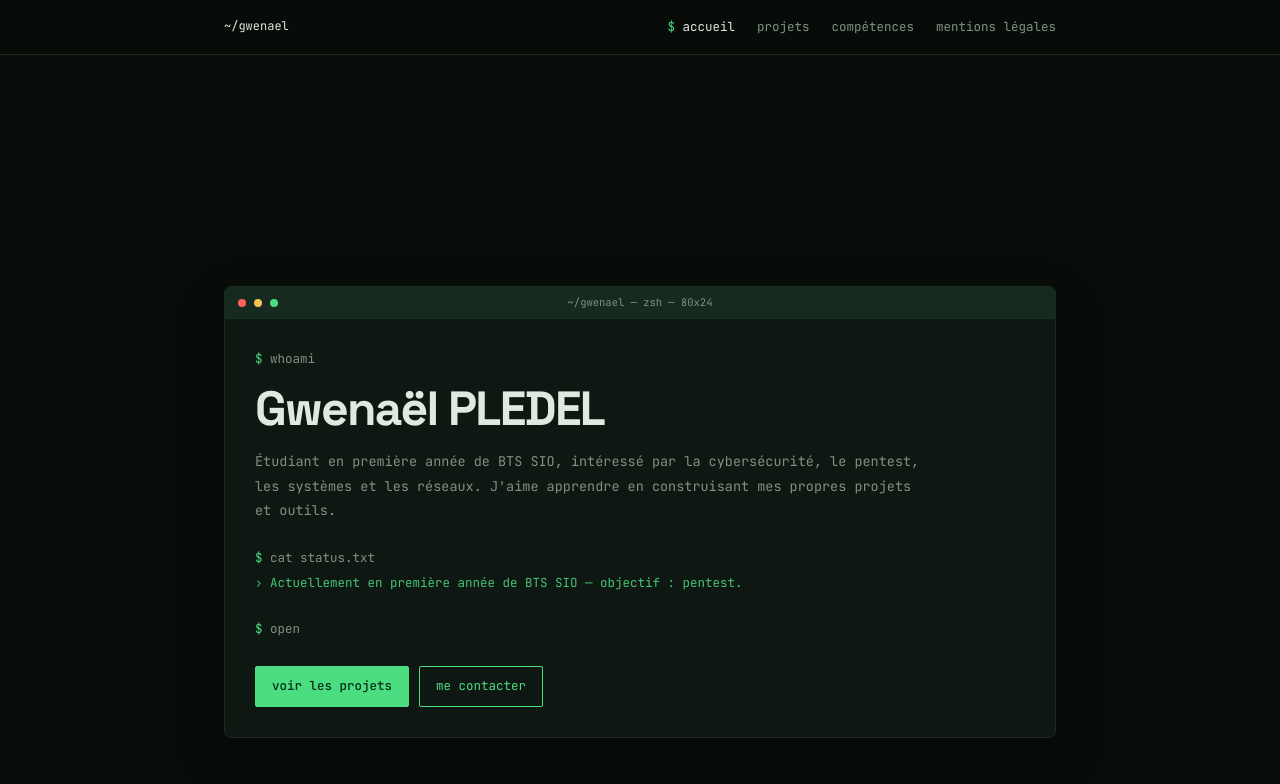
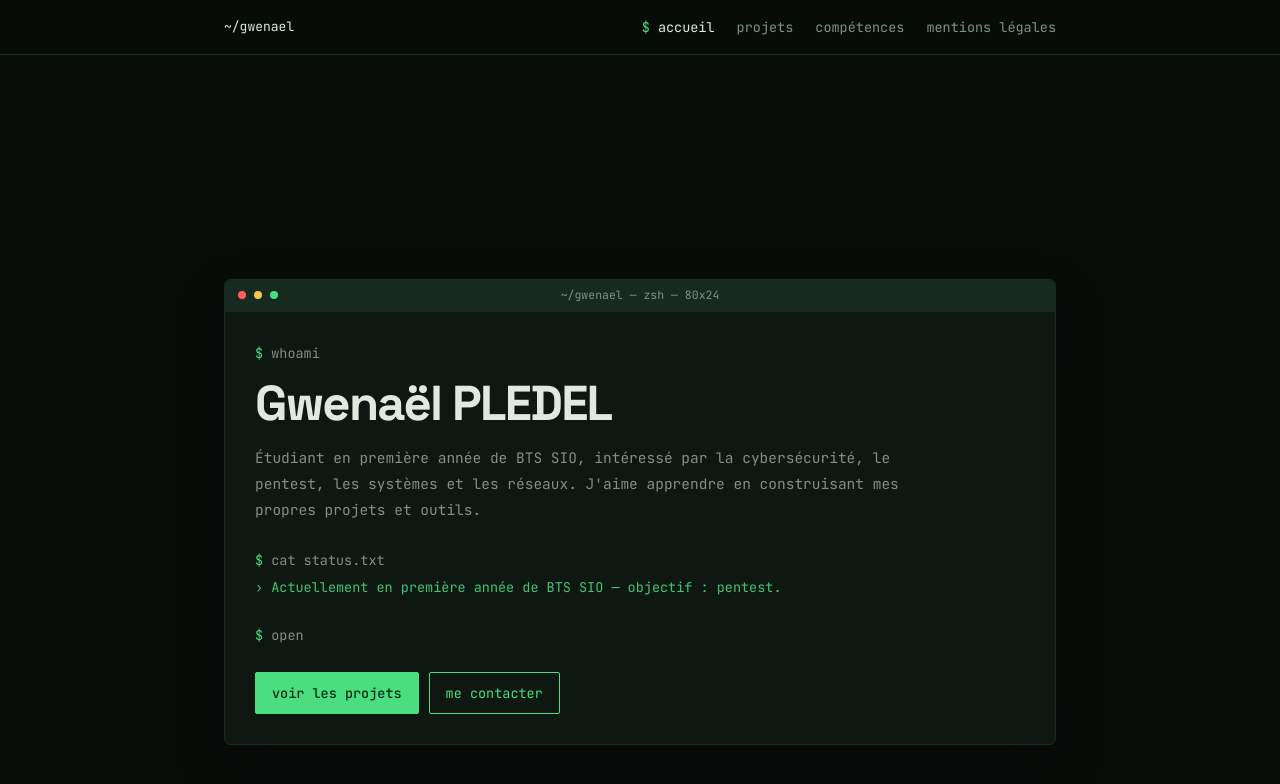
Before and after one commit to vzsca/Portfolio-Gwenael, a Jekyll site: the page built from index.html, in a window 1280 px wide and 900 px high. Shown: the top 784 px of the window. Built offline with Jekyll 4.4.1, drawn with Linux system fonts in a browser that asks for light colours.

Commit message:
Increase all CSS font sizes by 1px

```diff
--- a/css/style.css
+++ b/css/style.css
@@ -15,96 +15,96 @@
 }
 * { box-sizing: border-box; }
 html { scroll-behavior: smooth; scroll-padding-top: 76px; background: var(--bg); }
-body { margin: 0; background: var(--bg); color: var(--text); font: 16px/1.65 var(--mono); -webkit-font-smoothing: antialiased; }
+body { margin: 0; background: var(--bg); color: var(--text); font: 17px/1.65 var(--mono); -webkit-font-smoothing: antialiased; }
 a { color: inherit; text-decoration: none; }
 a:focus-visible { outline: 2px solid var(--green); outline-offset: 4px; }
 .wrap { max-width: 872px; margin: 0 auto; padding: 0 20px; }
 header { position: sticky; top: 0; z-index: 10; background: rgba(8,13,10,.94); backdrop-filter: blur(8px); border-bottom: 1px solid var(--line); }
 .header-inner { display: flex; justify-content: space-between; align-items: center; min-height: 54px; gap: 20px; }
-.brand { color: var(--text); font-size: 12px; white-space: nowrap; }
+.brand { color: var(--text); font-size: 13px; white-space: nowrap; }
 .brand:hover { color: var(--green); }
 nav { display: flex; flex-wrap: wrap; gap: 22px; }
-nav a { color: var(--muted); font-size: 12.5px; transition: color .15s; }
+nav a { color: var(--muted); font-size: 13.5px; transition: color .15s; }
 nav a:hover, nav a.active { color: var(--text); }
 nav a.active::before { content: "$ "; color: var(--green); }
 main { display: block; }
 .hero { min-height: calc(100svh - 54px); display: flex; align-items: center; justify-content: center;padding-top: 0px; padding-bottom: 28px; }
 .term { background: var(--panel); border: 1px solid var(--line); border-radius: 7px; overflow: hidden; }
 .hero-term { width: 100%; max-width: 872px; box-shadow: 0 20px 50px rgba(0,0,0,.28); }
-.term-bar { position: relative; display: flex; align-items: center; gap: 8px; height: 32px; padding: 0 13px; background: var(--bar); border-bottom: 1px solid var(--line); color: var(--muted); font-size: 11.5px; }
+.term-bar { position: relative; display: flex; align-items: center; gap: 8px; height: 32px; padding: 0 13px; background: var(--bar); border-bottom: 1px solid var(--line); color: var(--muted); font-size: 12.5px; }
 .dot { display: inline-block; width: 8px; height: 8px; border-radius: 50%; flex: 0 0 auto; }
 .dot.r { background: var(--red); }
 .dot.y { background: var(--yellow); }
 .dot.g { background: var(--green); }
-.term-title { position: absolute; left: 0; right: 0; text-align: center; pointer-events: none; color: var(--muted); font-size: 10.5px; }
+.term-title { position: absolute; left: 0; right: 0; text-align: center; pointer-events: none; color: var(--muted); font-size: 11.5px; }
 .term-body { padding: 30px; }
-.prompt { color: var(--muted); font-size: 12.5px; margin: 0; }
+.prompt { color: var(--muted); font-size: 13.5px; margin: 0; }
 .prompt::before { content: "$ "; color: var(--green); }
-.hero h1 { font: 700 clamp(34px, 5vw, 48px)/1.12 var(--display); letter-spacing: -.035em; margin: 12px 0; color: var(--text); }
-.tagline { color: var(--muted); font-size: 13.5px; max-width: 680px; line-height: 1.8; }
+.hero h1 { font: 700 clamp(35px, 5vw, 49px)/1.12 var(--display); letter-spacing: -.035em; margin: 12px 0; color: var(--text); }
+.tagline { color: var(--muted); font-size: 14.5px; max-width: 680px; line-height: 1.8; }
 .block { margin-top: 26px; }
-.out { color: var(--green); opacity: .88; margin-top: 4px; min-height: 1.65em; font-size: 12.5px; }
+.out { color: var(--green); opacity: .88; margin-top: 4px; min-height: 1.65em; font-size: 13.5px; }
 .out::before { content: "› "; }
 .cursor { display: inline-block; width: 8px; height: 15px; background: var(--green); vertical-align: -2px; margin-left: 3px; animation: blink 1.1s steps(1) infinite; }
 @keyframes blink { 50% { opacity: 0; } }
 .btns { display: flex; flex-wrap: wrap; gap: 10px; margin-top: 26px; }
-.btn { display: inline-flex; justify-content: center; padding: 9px 16px; border: 1px solid var(--green); color: var(--green); border-radius: 2px; font-size: 12.5px; transition: background .15s, color .15s; }
+.btn { display: inline-flex; justify-content: center; padding: 9px 16px; border: 1px solid var(--green); color: var(--green); border-radius: 2px; font-size: 13.5px; transition: background .15s, color .15s; }
 .btn.solid { background: var(--green); color: #052e16; font-weight: 500; }
 .btn:hover { background: var(--green); color: #052e16; }
 .btn.solid:hover { filter: brightness(1.08); }
 .wrap > section { margin-top: 96px; scroll-margin-top: 78px; }
-h2 { font: 700 22px/1.3 var(--display); letter-spacing: -.015em; padding-bottom: 11px; border-bottom: 1px solid var(--line); margin: 0 0 22px; }
+h2 { font: 700 23px/1.3 var(--display); letter-spacing: -.015em; padding-bottom: 11px; border-bottom: 1px solid var(--line); margin: 0 0 22px; }
 h2 .sym { color: var(--green); margin-right: 6px; }
-.group-label { color: var(--muted); font-size: 11.5px; margin: 26px 0 10px; }
+.group-label { color: var(--muted); font-size: 12.5px; margin: 26px 0 10px; }
 .group-label b { color: var(--green); font-weight: 500; }
 .project-terminal { margin-bottom: 24px; }
 .projects { display: flex; flex-direction: column; gap: 0; padding: 8px 14px; }
 .proj { display: grid; grid-template-columns: 74px minmax(0, 1fr) auto; align-items: start; gap: 12px 18px; padding: 17px 9px; border-bottom: 1px solid var(--line); transition: background .15s; }
 .proj:last-child { border-bottom: 0; }
 .proj:hover { background: rgba(74,222,128,.035); }
-.date { color: var(--muted); font-size: 11px; padding-top: 2px; }
+.date { color: var(--muted); font-size: 12px; padding-top: 2px; }
 .project-main { display: block; min-width: 0; }
-.name { display: block; color: var(--text); font-size: 12.5px; font-weight: 500; }
+.name { display: block; color: var(--text); font-size: 13.5px; font-weight: 500; }
 .proj:hover .name { color: var(--green); }
-.desc { display: block; color: var(--muted); font-size: 11.5px; margin-top: 4px; }
-.tag { display: inline-block; color: var(--muted); border: 1px solid #2a3a30; padding: 2px 8px; border-radius: 3px; font-size: 10px; white-space: nowrap; }
+.desc { display: block; color: var(--muted); font-size: 12.5px; margin-top: 4px; }
+.tag { display: inline-block; color: var(--muted); border: 1px solid #2a3a30; padding: 2px 8px; border-radius: 3px; font-size: 11px; white-space: nowrap; }
 .tag.green { color: var(--green); border-color: rgba(74,222,128,.4); }
-.empty { color: var(--muted); padding: 14px 8px; font-size: 12px; }
-.profil p { color: var(--muted); font-size: 13.5px; line-height: 1.85; }
+.empty { color: var(--muted); padding: 14px 8px; font-size: 13px; }
+.profil p { color: var(--muted); font-size: 14.5px; line-height: 1.85; }
 .profil p + p { margin-top: 12px; }
 .profil strong { color: var(--text); font-weight: 500; }
 .scroll { overflow-x: auto; border: 1px solid var(--line); border-radius: 6px; background: var(--panel); }
 table { width: 100%; border-collapse: collapse; min-width: 620px; }
-th, td { padding: 11px 14px; border-bottom: 1px solid var(--line); text-align: left; font-size: 11px; }
+th, td { padding: 11px 14px; border-bottom: 1px solid var(--line); text-align: left; font-size: 12px; }
 tbody tr:last-child td { border-bottom: 0; }
-th { color: var(--muted); font-weight: 400; font-size: 10px; }
+th { color: var(--muted); font-weight: 400; font-size: 11px; }
 th.grp { text-align: center; border-left: 1px solid var(--line); }
 td.c, th.c { text-align: center; width: 48px; }
 td.c { border-left: 1px solid var(--line); }
 .col-sep { border-left: 1px solid var(--line); }
 td.skill { color: var(--text); }
-.chk { display: inline-flex; justify-content: center; align-items: center; width: 21px; height: 21px; border: 1px solid var(--green); color: var(--green); border-radius: 3px; font-size: 12px; transition: background .15s, color .15s; }
+.chk { display: inline-flex; justify-content: center; align-items: center; width: 21px; height: 21px; border: 1px solid var(--green); color: var(--green); border-radius: 3px; font-size: 13px; transition: background .15s, color .15s; }
 a.chk:hover { background: var(--green); color: #052e16; }
-.note { color: var(--dim); font-size: 10px; margin-top: 10px; }
-.contact-intro { color: var(--muted); max-width: 600px; margin: 0 0 18px; font-size: 12.5px; }
+.note { color: var(--dim); font-size: 11px; margin-top: 10px; }
+.contact-intro { color: var(--muted); max-width: 600px; margin: 0 0 18px; font-size: 13.5px; }
 .contact-list { display: grid; grid-template-columns: repeat(auto-fit, minmax(220px, 1fr)); gap: 12px; }
 .cell { display: block; min-width: 0; padding: 18px; background: var(--panel); border: 1px solid var(--line); border-radius: 4px; transition: border-color .15s; }
 a.cell:hover { border-color: var(--green); }
-.cell .k { display: block; font-size: 10px; color: var(--muted); letter-spacing: .08em; margin-bottom: 8px; }
-.cell .v { display: block; color: var(--text); font-size: 12px; overflow-wrap: anywhere; }
-footer { margin-top: 100px; border-top: 1px solid var(--line); padding: 28px 0 40px; color: var(--muted); font-size: 10px; }
+.cell .k { display: block; font-size: 11px; color: var(--muted); letter-spacing: .08em; margin-bottom: 8px; }
+.cell .v { display: block; color: var(--text); font-size: 13px; overflow-wrap: anywhere; }
+footer { margin-top: 100px; border-top: 1px solid var(--line); padding: 28px 0 40px; color: var(--muted); font-size: 11px; }
 .footer-inner { display: flex; justify-content: space-between; flex-wrap: wrap; gap: 16px; }
 footer nav { gap: 18px; }
-footer nav a { font-size: 10px; }
+footer nav a { font-size: 11px; }
 footer a.hl { color: var(--green); border-bottom: 1px solid var(--green); }
 @media (max-width: 640px) {
   .header-inner { justify-content: center; min-height: 50px; }
   .brand { display: none; }
   nav { justify-content: center; gap: 13px; }
-  nav a { font-size: 10px; }
+  nav a { font-size: 11px; }
   .hero { min-height: calc(100svh - 50px); padding-top: 22px; padding-bottom: 22px; }
   .term-body { padding: 22px 18px; }
-  .hero h1 { font-size: 35px; }
+  .hero h1 { font-size: 36px; }
   .wrap > section { margin-top: 72px; }
   .proj { grid-template-columns: 1fr; gap: 6px; padding: 15px 8px; }
   .tag { justify-self: start; margin-top: 4px; }
@@ -116,28 +116,28 @@ footer a.hl { color: var(--green); border-bottom: 1px solid var(--green); }
 }
 
 /* Pages internes : fiches projets et mentions légales */
-article > h1, main > article > h1 { font: 700 clamp(30px, 4vw, 42px)/1.2 var(--display); letter-spacing: -.025em; margin: 28px 0 12px; overflow-wrap: anywhere; }
+article > h1, main > article > h1 { font: 700 clamp(31px, 4vw, 43px)/1.2 var(--display); letter-spacing: -.025em; margin: 28px 0 12px; overflow-wrap: anywhere; }
 main > article { max-width: 872px; margin: 0 auto; padding: 28px 20px 0; }
-main > article > p { color: var(--muted); font-size: 12px; }
+main > article > p { color: var(--muted); font-size: 13px; }
 main > article > h2 { margin-top: 38px; }
-main > article > h3 { font: 500 16px/1.4 var(--display); margin: 24px 0 10px; }
+main > article > h3 { font: 500 17px/1.4 var(--display); margin: 24px 0 10px; }
 main > article > ul, main > article > ol { padding-left: 24px; margin: 12px 0 20px; color: var(--muted); }
 main > article > li { margin: 5px 0; }
 main > article > p { margin: 12px 0; line-height: 1.85; overflow-wrap: anywhere; }
-main > article > pre { overflow-x: auto; background: #0a100c; border: 1px solid var(--line); border-radius: 5px; padding: 16px; margin: 16px 0; font-size: 12px; }
+main > article > pre { overflow-x: auto; background: #0a100c; border: 1px solid var(--line); border-radius: 5px; padding: 16px; margin: 16px 0; font-size: 13px; }
 main > article > blockquote { border-left: 2px solid var(--green); padding-left: 16px; color: var(--muted); }
 main > article img { display: block; max-width: 100%; height: auto; border: 1px solid var(--line); border-radius: 5px; margin: 14px 0; }
-.sous-titre { color: var(--muted); font-size: 12px; }
+.sous-titre { color: var(--muted); font-size: 13px; }
 .comp-liste { display: flex; flex-wrap: wrap; gap: 8px; align-items: center; margin: 18px 0; }
-.comp { display: inline-block; border: 1px solid var(--line); background: var(--panel); color: var(--green); padding: 4px 8px; border-radius: 3px; font-size: 11px; }
-.legal-intro { max-width: 65ch; color: var(--muted); font-size: 12px; }
+.comp { display: inline-block; border: 1px solid var(--line); background: var(--panel); color: var(--green); padding: 4px 8px; border-radius: 3px; font-size: 12px; }
+.legal-intro { max-width: 65ch; color: var(--muted); font-size: 13px; }
 .legal-grid { display: grid; grid-template-columns: repeat(2, minmax(0, 1fr)); gap: 12px; margin-top: 20px; }
 .legal-card { background: var(--panel); border: 1px solid var(--line); border-radius: 5px; padding: 18px; }
-.legal-card h2 { margin: 8px 0 12px; font-size: 17px; }
-.legal-card p { color: var(--muted); font-size: 12px; overflow-wrap: anywhere; }
+.legal-card h2 { margin: 8px 0 12px; font-size: 18px; }
+.legal-card p { color: var(--muted); font-size: 13px; overflow-wrap: anywhere; }
 .legal-card strong { color: var(--text); font-weight: 500; }
-.legal-label { color: var(--green); font-size: 10px; }
-.legal-back { margin-top: 24px; font-size: 12px; }
+.legal-label { color: var(--green); font-size: 11px; }
+.legal-back { margin-top: 24px; font-size: 13px; }
 .projet-section { margin: 18px 0; }
 @media (max-width: 640px) {
   main > article { padding: 20px 18px 0; }
```
